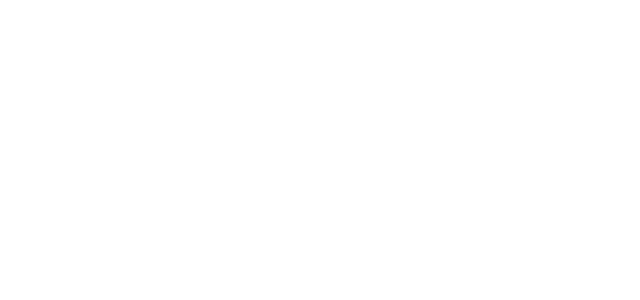
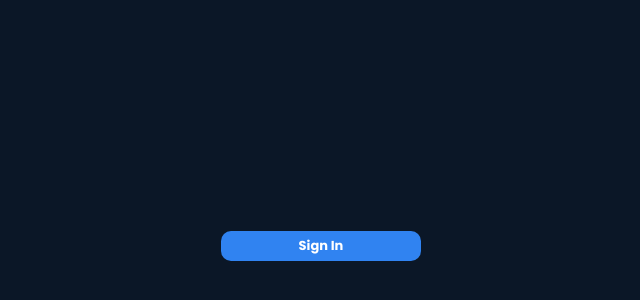
Before and after one commit to TTiagoSousa/Control-Everything-Admin, a React (Vite) app: page / in a window 1280 px wide. Shown: the part 154-454 px from the top of the page, without its empty margins (319-959 px from the left). Built offline with nearby package versions, Linux system fonts and the light colour scheme.

Commit message:
Index Page

```diff
--- /dev/null
+++ b/src/Components/Buttons/Global_Button/Global_Button.jsx
@@ -0,0 +1,27 @@
+import React from 'react';
+import { Link } from 'react-router-dom';
+import './Global_Button.scss';
+
+const Global_Button = ({ Text, to, id, style, onClick, disabled  }) => {
+
+  return (
+    <>
+      <Link
+        to={to}
+        className='Global_Button'
+      >
+        <button
+          id={id}
+          style={style}
+          onClick={onClick}
+          disabled={disabled}
+        >
+          <span>{Text}</span>
+          </button>
+      </Link>
+    </>
+  )
+
+};
+
+export default Global_Button;
--- /dev/null
+++ b/src/Components/Buttons/Global_Button/Global_Button.scss
@@ -0,0 +1,55 @@
+@import '../../../Styles/Colors.scss';
+
+.Global_Button{
+  position: relative;
+  width: 100%;
+  height: 100%;
+
+  button{
+    position: relative;
+    width: 100%;
+    height: 100%;
+    display: inline-block;
+    border-radius: 10px;
+    background-color: #162231;
+    border: none;
+    text-align: center;
+    transition: all 0.5s;
+    cursor: pointer;
+    font-family: 'Poppins', sans-serif;
+    background-color: $blue !important;
+    z-index: 1;
+
+    span {
+      cursor: pointer;
+      display: inline-block;
+      position: relative;
+      transition: 0.5s;
+      font-size: 13px;
+      z-index: 1;
+      color: white !important;
+
+      &::after{
+        content: '»';
+        position: absolute;
+        opacity: 0;
+        top: 50%;
+        transform: translate(-50%, -50%);
+        right: -15px;
+        transition: 0.5s;
+      }
+    }
+
+    &:hover{
+
+      span {
+        padding-right: 15px;
+
+        &::after{
+          opacity: 1;
+          right: 0;
+        }
+      }
+    }
+  }
+}
--- a/src/Pages/Public/Index/Index.jsx
+++ b/src/Pages/Public/Index/Index.jsx
@@ -1,11 +1,17 @@
 import React from 'react';
 import './Index.scss';
+import Global_Button from '../../../Components/Buttons/Global_Button/Global_Button';
 
 const Index = () => {
 
   return (
     <div className='Index'>
-
+      <div>
+        <Global_Button
+          Text={("Sign In")}
+          to="Sign_In"
+        />
+      </div>
     </div>
   )
 };
--- a/src/Pages/Public/Index/Index.scss
+++ b/src/Pages/Public/Index/Index.scss
@@ -0,0 +1,17 @@
+@import '../../../Styles/Colors.scss';
+@import '../../../Styles/Fonts.scss';
+@import '../../../Styles/Formats.scss';
+
+.Index{
+  @include Pages_Configs;
+  height: 100vh;
+  display: flex;
+  align-items: center;
+  justify-content: center;
+
+  div{
+    display: flex;
+    width: 200px;
+    height: 30px;
+  }
+}
--- a/src/Styles/Colors.scss
+++ b/src/Styles/Colors.scss
@@ -1,2 +1,4 @@
 $primary_color_dark: #0b1727;
 $primary_color_light: #dee4ee;
+
+$blue: #3083f1;
--- a/src/Styles/Fonts.scss
+++ b/src/Styles/Fonts.scss
@@ -0,0 +1,5 @@
+@import url('https://fonts.googleapis.com/css2?family=Poppins:wght@700&display=swap');
+@import url('https://fonts.googleapis.com/css2?family=Open+Sans&display=swap');
+
+$font_family_poppins: 'Poppins', sans-serif;
+$font_family_open_sans: 'Open Sans', sans-serif;
--- a/src/Styles/Formats.scss
+++ b/src/Styles/Formats.scss
@@ -0,0 +1,17 @@
+$box_shadow_light: 0 7px 14px 0 rgba(65, 69, 88, 0.1), 0 3px 6px 0 rgba(0, 0, 0, 0.07);
+$box_shadow_dark: 0 7px 14px 0 rgba(3, 12, 51, 0.15), 0 3px 6px 0 rgba(0, 0, 0, 0.2);
+$box_shadow: 0 7px 14px 0 rgba(3, 12, 51, 0.15), 0 3px 6px 0 rgba(0, 0, 0, 0.2);
+$border: 1px solid rgba(121, 106, 106, 0.055);
+$border_dark: 2px solid rgba(161, 154, 154, 0.336);
+$border_light: 2px solid rgba(43, 40, 40, 0.185);
+$border_radius: 10px;
+
+@mixin Pages_Configs{
+  width: 100%;
+  display: flex;
+  flex-direction: column;
+  transition: all 0.3s;
+  padding: 0px 30px 0px 30px;
+  gap: 15px;
+  box-sizing: border-box;
+}
```
